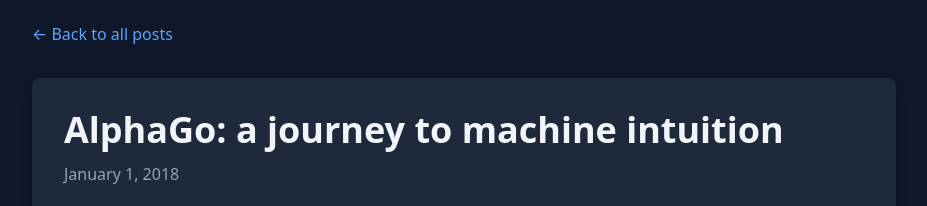
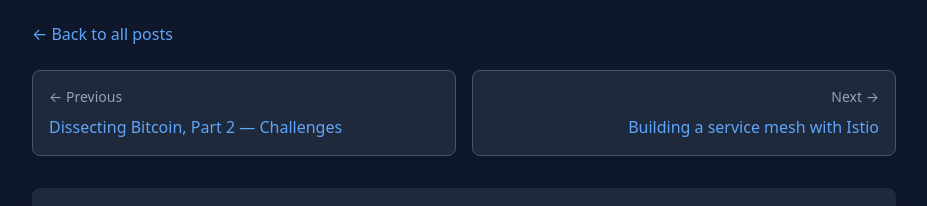
Before and after one commit to aweeraman/blog, a React (Vite) app: page /alphago-a-journey-to-machine-intuition in a window 1280 px wide. Shown: the part 146-352 px from the top of the page, without its empty margins (176-1103 px from the left). Built offline with nearby package versions, Linux system fonts and the light colour scheme.

Commit message:
fix: styling and scrolling

```diff
--- a/src/App.tsx
+++ b/src/App.tsx
@@ -1,10 +1,12 @@
 import { BrowserRouter, Routes, Route } from 'react-router-dom';
 import { Home } from './pages/Home';
 import { PostDetail } from './pages/PostDetail';
+import { ScrollToTop } from './components/ScrollToTop';
 
 function App() {
   return (
     <BrowserRouter>
+      <ScrollToTop />
       <Routes>
         <Route path="/" element={<Home />} />
         <Route path="/page/:page" element={<Home />} />
--- a/src/components/PostCard.tsx
+++ b/src/components/PostCard.tsx
@@ -3,9 +3,10 @@ import type { Post } from '../types/post';
 
 interface PostCardProps {
   post: Post;
+  currentPage?: number;
 }
 
-export function PostCard({ post }: PostCardProps) {
+export function PostCard({ post, currentPage = 1 }: PostCardProps) {
   const { frontmatter } = post;
   const formattedDate = new Date(frontmatter.date).toLocaleDateString('en-US', {
     year: 'numeric',
@@ -15,7 +16,7 @@ export function PostCard({ post }: PostCardProps) {
 
   return (
     <article className="border border-theme-border-primary rounded-lg p-6 hover:shadow-lg hover:shadow-black/20 transition-all hover:border-theme-border-secondary bg-theme-bg-secondary/50">
-      <Link to={frontmatter.path} className="block">
+      <Link to={frontmatter.path} state={{ fromPage: currentPage }} className="block">
         <h2 className="text-2xl font-bold text-theme-text-primary mb-2 hover:text-theme-accent-primary transition-colors">
           {frontmatter.title}
         </h2>
--- a/src/components/PostList.tsx
+++ b/src/components/PostList.tsx
@@ -21,7 +21,7 @@ export function PostList({ posts, currentPage, totalPages }: PostListProps) {
     <div>
       <div className="space-y-6">
         {posts.map((post) => (
-          <PostCard key={post.slug} post={post} />
+          <PostCard key={post.slug} post={post} currentPage={currentPage} />
         ))}
       </div>
       <Pagination currentPage={currentPage} totalPages={totalPages} />
--- /dev/null
+++ b/src/components/ScrollToTop.tsx
@@ -0,0 +1,18 @@
+import { useEffect } from 'react';
+import { useLocation } from 'react-router-dom';
+
+export function ScrollToTop() {
+  const { pathname } = useLocation();
+
+  useEffect(() => {
+    // Use both instant scroll and a small delay to ensure it works
+    window.scrollTo({ top: 0, left: 0, behavior: 'instant' });
+
+    // Backup scroll after a small delay to ensure DOM has updated
+    setTimeout(() => {
+      window.scrollTo({ top: 0, left: 0, behavior: 'instant' });
+    }, 0);
+  }, [pathname]);
+
+  return null;
+}
--- a/src/pages/PostDetail.tsx
+++ b/src/pages/PostDetail.tsx
@@ -1,12 +1,16 @@
-import { useParams, useNavigate, Navigate } from 'react-router-dom';
+import { useParams, Navigate, Link, useLocation } from 'react-router-dom';
 import ReactMarkdown from 'react-markdown';
 import remarkGfm from 'remark-gfm';
-import { getPostBySlug } from '../utils/posts';
+import { getPostBySlug, getAdjacentPosts } from '../utils/posts';
 import { Header } from '../components/Header';
 
 export function PostDetail() {
   const { slug } = useParams<{ slug: string }>();
-  const navigate = useNavigate();
+  const location = useLocation();
+
+  // Get the page to return to from location state
+  const fromPage = (location.state as { fromPage?: number })?.fromPage || 1;
+  const backToPath = fromPage === 1 ? '/' : `/page/${fromPage}`;
 
   if (!slug) {
     return <Navigate to="/" replace />;
@@ -22,12 +26,12 @@ export function PostDetail() {
           <div className="text-center">
             <h1 className="text-4xl font-bold text-theme-text-primary mb-4">Post Not Found</h1>
             <p className="text-theme-text-secondary mb-6">The post you're looking for doesn't exist.</p>
-            <button
-              onClick={() => navigate(-1)}
+            <Link
+              to={backToPath}
               className="text-theme-accent-primary hover:text-theme-accent-hover underline cursor-pointer"
             >
               Go back
-            </button>
+            </Link>
           </div>
         </div>
       </div>
@@ -41,17 +45,48 @@ export function PostDetail() {
     day: 'numeric',
   });
 
+  const { previous, next } = getAdjacentPosts(slug);
+
   return (
     <div className="min-h-screen bg-theme-bg-primary">
       <div className="max-w-4xl mx-auto px-4 py-12">
         <Header />
 
-        <button
-          onClick={() => navigate(-1)}
-          className="text-theme-accent-primary hover:text-theme-accent-hover mb-8 inline-block cursor-pointer"
+        <Link
+          to={backToPath}
+          className="text-theme-accent-primary hover:text-theme-accent-hover mb-6 inline-block cursor-pointer"
         >
           ← Back to all posts
-        </button>
+        </Link>
+
+        {(previous || next) && (
+          <nav className="mb-8">
+            <div className="grid grid-cols-1 md:grid-cols-2 gap-4">
+              {previous && (
+                <a
+                  href={`/${previous.slug}`}
+                  className="group block p-4 rounded-lg bg-theme-bg-secondary hover:bg-theme-bg-tertiary transition-colors border border-theme-border-primary"
+                >
+                  <div className="text-sm text-theme-text-tertiary mb-2">← Previous</div>
+                  <div className="text-theme-accent-primary group-hover:text-theme-accent-hover font-medium">
+                    {previous.frontmatter.title}
+                  </div>
+                </a>
+              )}
+              {next && (
+                <a
+                  href={`/${next.slug}`}
+                  className={`group block p-4 rounded-lg bg-theme-bg-secondary hover:bg-theme-bg-tertiary transition-colors border border-theme-border-primary ${!previous ? 'md:col-start-2' : ''}`}
+                >
+                  <div className="text-sm text-theme-text-tertiary mb-2 text-right">Next →</div>
+                  <div className="text-theme-accent-primary group-hover:text-theme-accent-hover font-medium text-right">
+                    {next.frontmatter.title}
+                  </div>
+                </a>
+              )}
+            </div>
+          </nav>
+        )}
 
         <article className="bg-theme-bg-secondary rounded-lg shadow-lg shadow-black/20 overflow-hidden">
           <header className="p-8 pb-0">
@@ -72,6 +107,35 @@ export function PostDetail() {
           <div className="prose prose-lg max-w-none p-8">
             <ReactMarkdown remarkPlugins={[remarkGfm]}>{content}</ReactMarkdown>
           </div>
+
+          {(previous || next) && (
+            <nav className="border-t border-theme-border-primary p-8">
+              <div className="grid grid-cols-1 md:grid-cols-2 gap-6">
+                {previous && (
+                  <a
+                    href={`/${previous.slug}`}
+                    className="group block p-4 rounded-lg bg-theme-bg-tertiary hover:bg-theme-bg-primary transition-colors"
+                  >
+                    <div className="text-sm text-theme-text-tertiary mb-2">← Previous</div>
+                    <div className="text-theme-accent-primary group-hover:text-theme-accent-hover font-medium">
+                      {previous.frontmatter.title}
+                    </div>
+                  </a>
+                )}
+                {next && (
+                  <a
+                    href={`/${next.slug}`}
+                    className={`group block p-4 rounded-lg bg-theme-bg-tertiary hover:bg-theme-bg-primary transition-colors ${!previous ? 'md:col-start-2' : ''}`}
+                  >
+                    <div className="text-sm text-theme-text-tertiary mb-2 text-right">Next →</div>
+                    <div className="text-theme-accent-primary group-hover:text-theme-accent-hover font-medium text-right">
+                      {next.frontmatter.title}
+                    </div>
+                  </a>
+                )}
+              </div>
+            </nav>
+          )}
         </article>
       </div>
     </div>
--- a/src/utils/posts.ts
+++ b/src/utils/posts.ts
@@ -66,3 +66,17 @@ export function paginatePosts(posts: Post[], page: number, postsPerPage: number)
     totalPosts: posts.length,
   };
 }
+
+export function getAdjacentPosts(slug: string): { previous: Post | null; next: Post | null } {
+  const posts = getAllPosts();
+  const currentIndex = posts.findIndex((post) => post.slug === slug);
+
+  if (currentIndex === -1) {
+    return { previous: null, next: null };
+  }
+
+  return {
+    next: currentIndex > 0 ? posts[currentIndex - 1] : null, // Newer post
+    previous: currentIndex < posts.length - 1 ? posts[currentIndex + 1] : null, // Older post
+  };
+}
```
